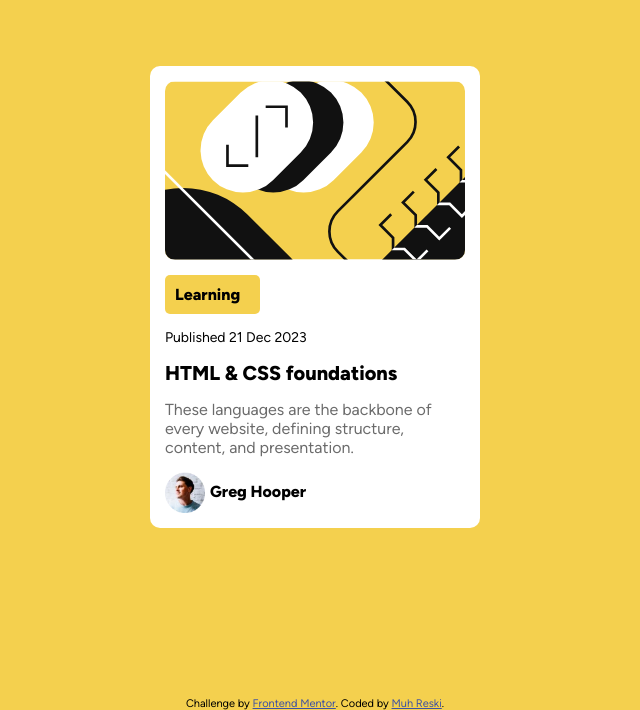
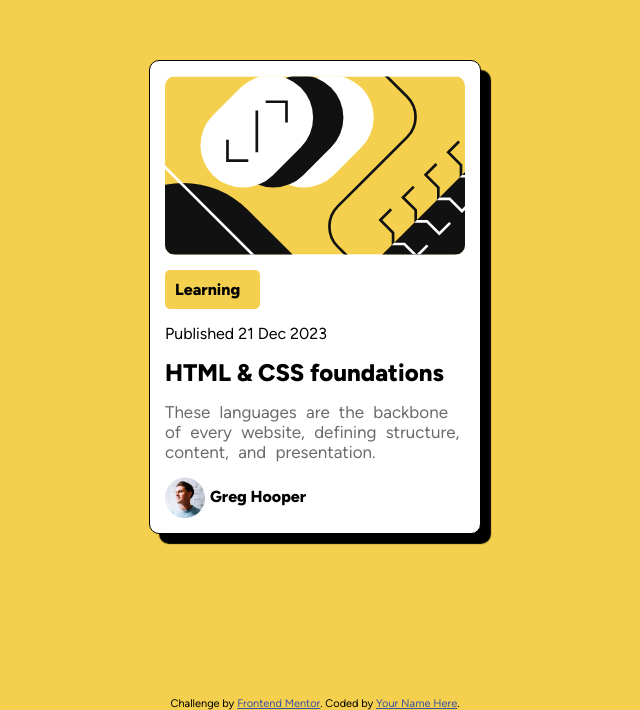
Before and after one commit to MuhReski287/blog-preview-card, a plain HTML site: page index.html in a window 1280 px wide. Shown: the part 103-813 px from the top of the page, without its empty margins (325-965 px from the left). Drawn offline with Linux system fonts and the light colour scheme.

Commit message:
Update border and box-shadows content index.html

```diff
--- a/index.html
+++ b/index.html
@@ -51,6 +51,7 @@
       background-color: hsl(47, 88%, 63%);
       font-family: 'Figtree', sans-serif;
       font-size: 16px;
+
     }
 
     main{
@@ -70,11 +71,15 @@
       flex-direction: column;
       justify-content: center;
       row-gap: 15px;
+      box-shadow: 10px 10px 1px black;
+      border: 1px solid black;
+      box-sizing: content-box;
 
     }
 
     .ill {
       border-radius: 10px;
+      width: 300px;
 
     }
 
@@ -88,16 +93,16 @@
     }
 
     .date{
-      font-size: 14px;
+      font-size: 16px;
       hsl(0, 0%, 7%);
     }
 
-    h3{
-      font-size: 20px;
+    h1{
+      font-size: 24px;
       font-weight: 800;
     }
 
-    h3 a{
+    h1 a{
       text-decoration: none;
       color: black;
     }
@@ -108,6 +113,8 @@
 
     .desc{
       color: hsl(0, 0%, 42%);
+      word-spacing: 5px;
+      font-size: 17px;
     }
 
     .person{
@@ -139,9 +146,9 @@
       <p class="date">Published 21 Dec 2023</p>
 
 
-      <h3>
+      <h1>
         <a href="#">HTML & CSS foundations</a>
-      </h3>
+      </h1>
 
       <p class="desc">These languages are the backbone of every website, defining structure, content, and presentation.</p>
 
@@ -155,7 +162,7 @@
 
   <footer> <div class="attribution">
     Challenge by <a href="https://www.frontendmentor.io?ref=challenge" target="_blank">Frontend Mentor</a>.
-    Coded by <a href="https://github.com/MuhReski287">Muh Reski</a>.
+    Coded by <a href="#">Your Name Here</a>.
 
 
   </div></footer>
```
